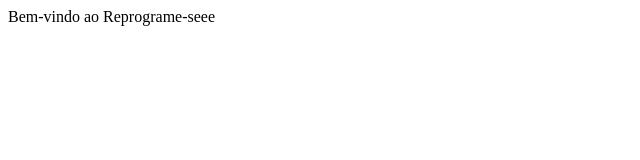
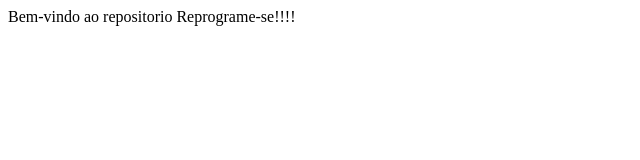
Before and after one commit to eucarloshenrique/reprograma-se, a plain HTML site: page index.html in a window 1280 px wide. Shown: the whole page, without its empty margins (0-640 px from the left). Drawn offline with Linux system fonts and the light colour scheme.

```diff
--- a/index.html
+++ b/index.html
@@ -9,7 +9,7 @@
 </head>
 
 <body>
-  Bem-vindo ao Reprograme-seee
+  Bem-vindo ao repositorio Reprograme-se!!!!
   <script src="script.js"></script>
 
   <!--
```
